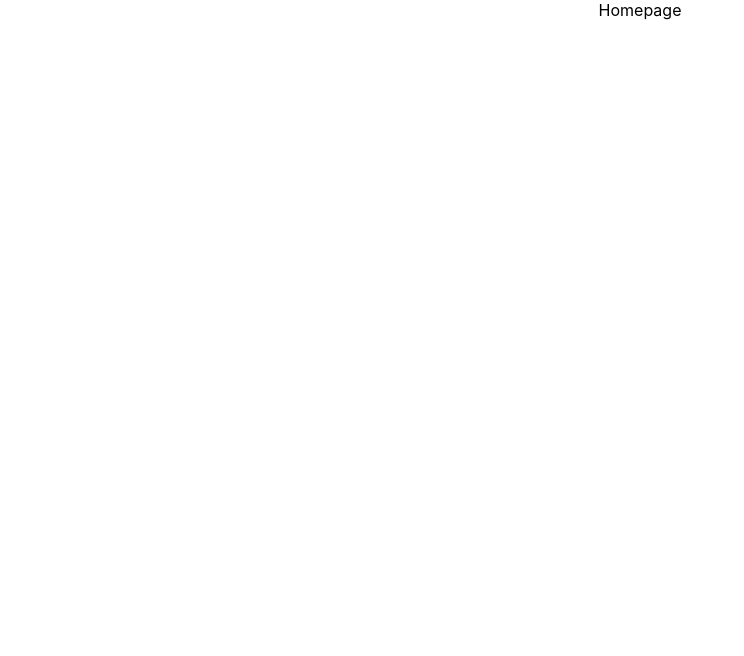
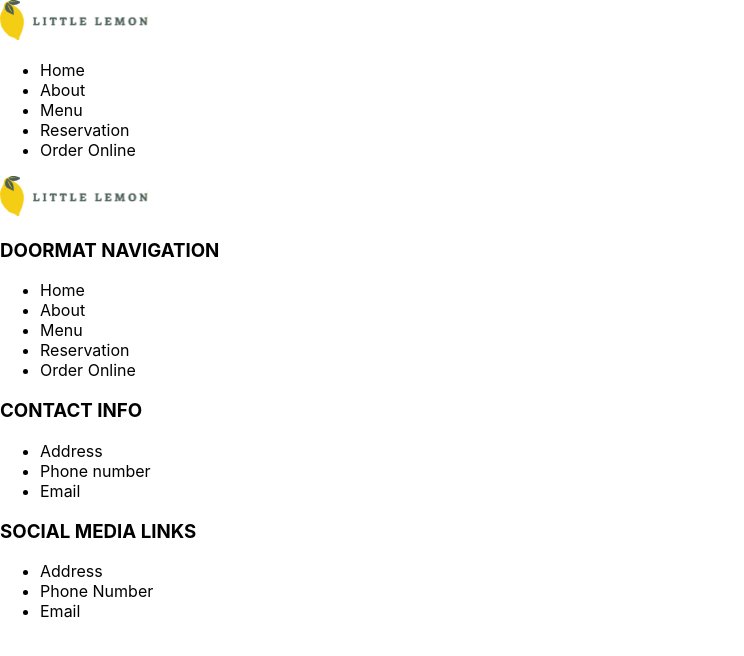
Before and after one commit to thienanlu/capstone, a React (Create React App) app: page / in a window 1280 px wide. Shown: the top 656 px of the page, without its empty margins (0-744 px from the left). Built offline with nearby package versions, Linux system fonts and the light colour scheme.

Commit message:
complete setting up HTML,metatag,OGP

```diff
--- a/public/index.html
+++ b/public/index.html
@@ -9,6 +9,10 @@
       name="description"
       content="Web site created using create-react-app"
     />
+    <meta name="description" content="The best Mediterrian restaurant in town" />
+    <meta name="og:title" content="Little Lemon Restaurant Website"/>
+    <meta name="og:description" content="Little Lemon: A Mediterrian restaurant where you can enjoy fresh meal served with modern twist"/>
+    <meta name="og:image" content="https://www.google.com/url?sa=i&url=https%3A%2F%2Fwww.littlelemon.ie%2F&psig=AOvVaw3EcMYzOU7ggc-NwQd0uMG5&ust=1732720835956000&source=images&cd=vfe&opi=89978449&ved=0CBQQjRxqFwoTCLDGt6am-okDFQAAAAAdAAAAABAE"/>
     <link rel="apple-touch-icon" href="%PUBLIC_URL%/logo192.png" />
     <!--
       manifest.json provides metadata used when your web app is installed on a
--- a/src/App.js
+++ b/src/App.js
@@ -1,10 +1,13 @@
+import Header from './header';
+import Footer from './footer';
 import './App.css';
 
 function App() {
   return (
-    <div className="App">
-      Homepage
-    </div>
+    <>
+      <Header />
+      <Footer />
+    </>
   );
 }
 
--- /dev/null
+++ b/src/components/Navbar.js
@@ -0,0 +1,15 @@
+function Navbar(){
+    return(
+        <nav className="navbar">
+            <ul>
+                <li>Home</li>
+                <li>About</li>
+                <li>Menu</li>
+                <li>Reservation</li>
+                <li>Order Online</li>
+            </ul>
+        </nav>
+    )
+}
+
+export default Navbar
--- /dev/null
+++ b/src/footer.js
@@ -0,0 +1,40 @@
+// import image
+import logo from './assets/img/Logo.svg'
+
+function Footer(){
+    return(
+        <footer id="footer">
+            <div className="footer-logo">
+                <img src={logo} alt="footer-logo"/>
+            </div>
+            <div className="footer-col">
+                <h3 className="footer-col-title">DOORMAT NAVIGATION</h3>
+                <ul>
+                    <li>Home</li>
+                    <li>About</li>
+                    <li>Menu</li>
+                    <li>Reservation</li>
+                    <li>Order Online</li>
+                </ul>
+            </div>
+            <div className="footer-col">
+                <h3 className="footer-col-title">CONTACT INFO</h3>
+                <ul>
+                    <li>Address</li>
+                    <li>Phone number</li>
+                    <li>Email</li>
+                </ul>
+            </div>
+            <div className="footer-col">
+                <h3 className="footer-col-title">SOCIAL MEDIA LINKS</h3>
+                <ul>
+                    <li>Address</li>
+                    <li>Phone Number</li>
+                    <li>Email</li>
+                </ul>
+            </div>
+        </footer>
+    )
+}
+
+export default Footer;
--- /dev/null
+++ b/src/header.js
@@ -0,0 +1,16 @@
+// import components
+import Navbar from './components/Navbar';
+
+// import image
+import logo from './assets/img/Logo.svg';
+
+function Header(){
+    return(
+        <header id="header">
+            <img src={logo} alt="Logo"/>
+            <Navbar />
+        </header>
+    )
+}
+
+export default Header;
```
Also changed, not shown: src/About.js (added, +9 -0 lines), src/Billboard.js (added, +7 -0 lines), src/Highlight.js (added, +7 -0 lines), src/Testimonials.js (added, +8 -0 lines), src/assets/img/Logo.svg (added).
